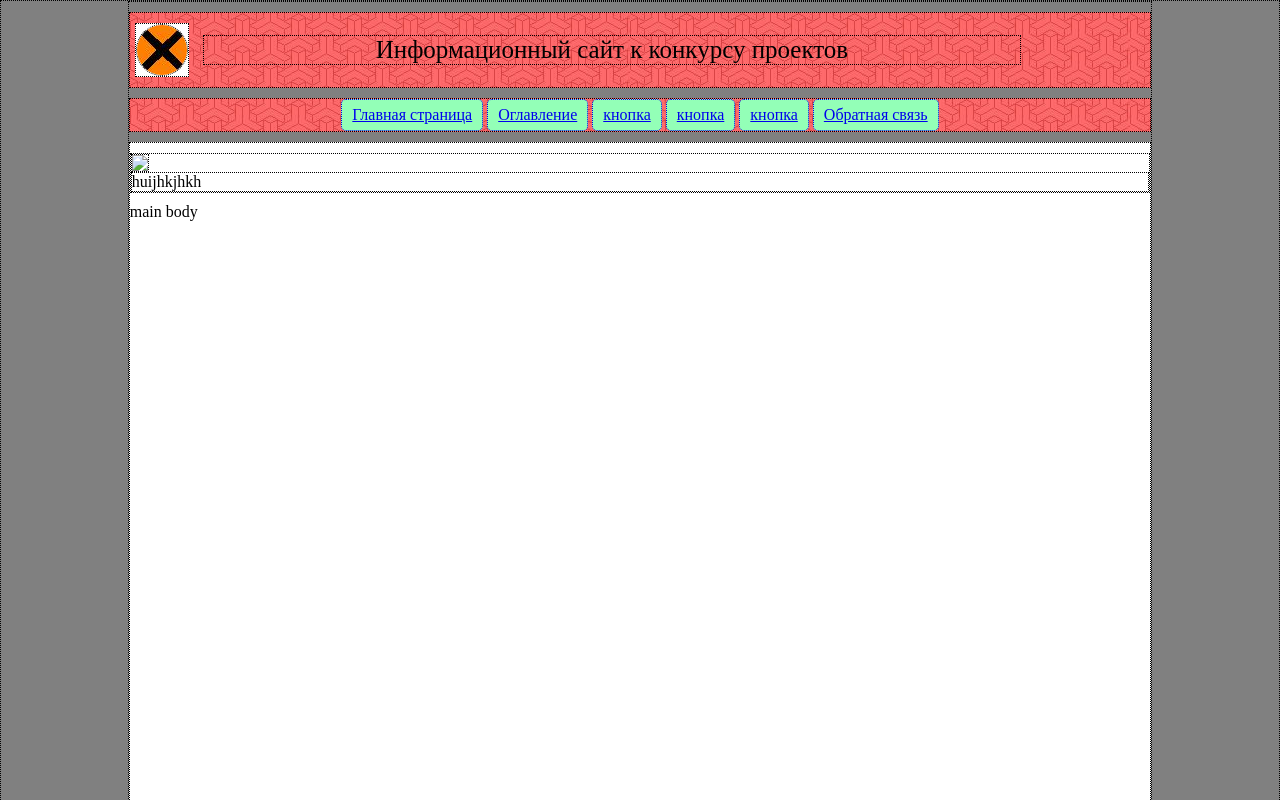
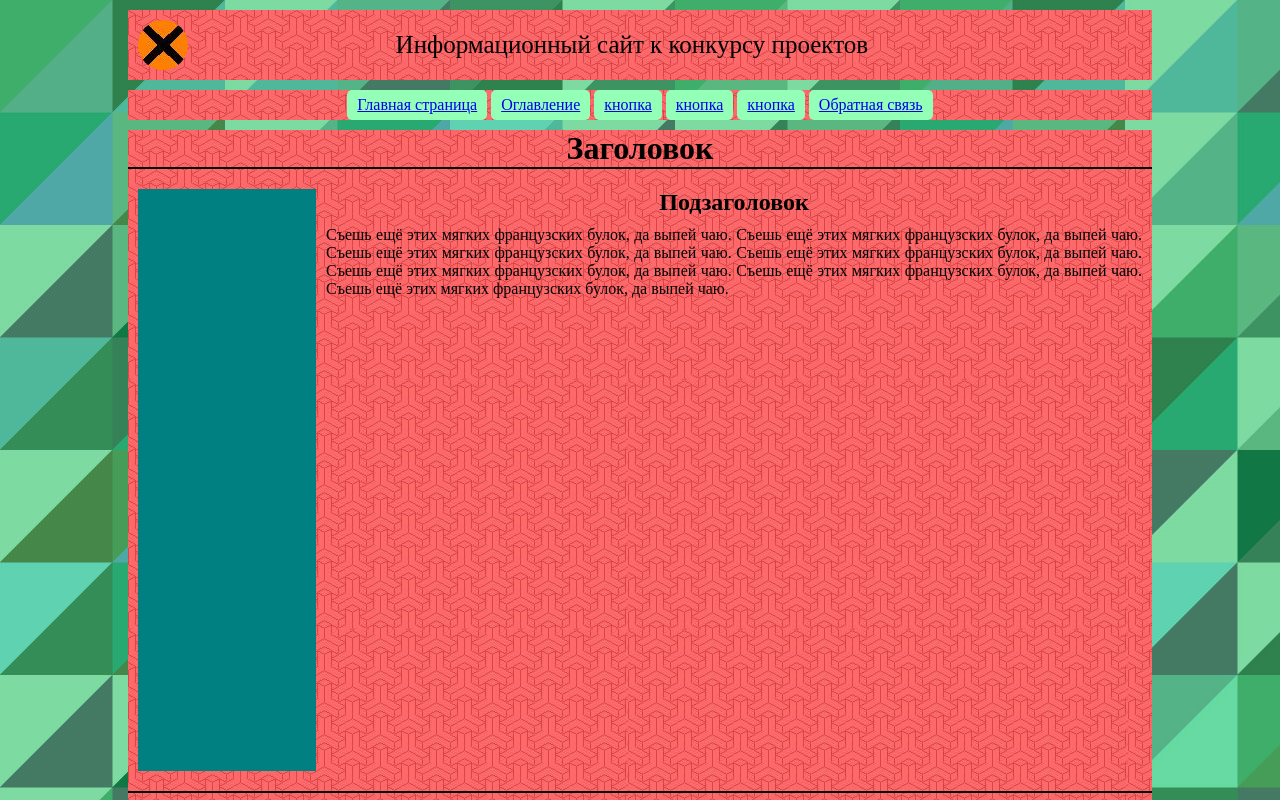
Before and after one commit to t1mz/orlenok-web-project, a plain HTML site: page index.html in a window 1280 px wide. Shown: the top 800 px of the page. Drawn offline with Linux system fonts and the light colour scheme.

Commit message:
Add files via upload

```diff
--- a/css/styles.css
+++ b/css/styles.css
@@ -1,35 +1,110 @@
-* {margin:0px; padding:0px; border:1px dotted;}
-body{	width:80%;
+* {/* Применяется ко всем объектам */
+    margin:0px;
+    padding:0px;
+    /*border:1px dotted;*/
+}
+body{
+    width:80%;
     margin-left:auto;
     margin-right:auto;
-      background: grey;
+    background: url(../img/system/bg.jpg);
     position:relative;
 }
-div {	margin-top:10px;
+div {
+    margin-top:10px;
     margin-bottom:10px;
-	background: white;}
-#header{background-image:url(../img/system/pattern-07.jpg);}
-#header div img {border-radius:50px;}
-#header div {	display: inline-block;
-		margin-left:5px;
-		margin-right:5px;
+    /*background:white;*/
+}
+#header{
+   background-image:url(../img/system/background-placeholder.jpg);
+}
+#header div img {
+    border-radius:50px;
+}
+#header div {
+    display: inline-block;
+    margin-left:10px;
+    margin-right:10px;
     vertical-align: middle;
+    background-color: transparent;
 }
-.head-name {width:80%;
+.head-name {
+    width:80%;
     text-align: center;
     background-color: transparent;
     font-size:25px;
+    position:relative;
+    left:1%;
 }
-#menu{	text-align: center;
-	background-image:url(../img/system/pattern-07.jpg);
+#menu {
+    text-align: center;
+    background-image:url(../img/system/background-placeholder.jpg);
 }
-.menu-btn{	display: inline-block;
-		margin:auto;
+.menu-btn {
+    display: inline-block;
     height:30px;
     line-height:30px; /*Для центровки текста по вертикали*/
     background:#93FFB7;
     border-radius:5px;
     padding:0px 10px;
 }
-#content{}
-#footer{}
+.menu-btn:hover {
+    display: inline-block;
+    height:30px;
+    line-height:30px; /*Для центровки текста по вертикали*/
+    background:#70C38C;
+    border-radius:5px;
+    padding:0px 10px;
+}
+#content{
+   background-image:url(../img/system/background-placeholder.jpg);
+}
+#content H1{
+    text-align:center;
+}
+#content H2{
+    text-align:center;
+}
+.post-cont{
+
+    padding-left:10px;
+    padding-right:10px;
+}
+.post-text{
+    text-align:justify;
+}
+.post-img-l{
+    float:left;
+    margin-left:10px;
+    margin-right:10px;
+}
+.post-img-r{
+    float:right;
+    margin-left:10px;
+    margin-right:10px;
+}
+.post-img-c{
+    margin-left:auto;
+    margin-right:auto;
+    width:65%;
+}
+.post{
+    overflow:auto;
+}
+.return-btn{
+  display:block;
+  width:20%;
+    margin:10px auto;
+    padding:5px;
+}
+#footer{
+  background-image:url(../img/system/background-placeholder.jpg);
+}
+#footer div {
+    background-color: transparent;
+     margin:5px;
+}
+#footer p {
+    text-align:right;
+    padding:5px;
+}
--- a/index.html
+++ b/index.html
@@ -4,7 +4,8 @@
 <TITLE>Конкурсный сайт</TITLE>
 </HEAD>
 <BODY>
-<div id="header">
+<div id="header" >
+<a name="Вверх"></a>
   <div><img src="img/system/logo.jpg"></div>
   <div class="head-name">Информационный сайт к конкурсу проектов</div>
 </div>
@@ -17,16 +18,50 @@
     <a href='pages/connect.html' class="menu-btn">Обратная связь</a>
 </div>
 <div id="content">
-<div>
-  <img src="test.jpg">
-  <p>huijhkjhkh</p>
-</div>
-main body
-<br><br><br><br><br><br><br><br><br><br><br><br><br><br><br><br><br><br><br><br><br><br><br><br><br><br><br><br><br><br><br><br><br><br><br><br><br><br><br><br><br><br><br><br><br><br><br><br><br><br><br><br><br><br><br><br><br><br><br><br><br><br><br><br><br>
+  <H1>Заголовок</H1>
+  <hr color="black">
+  <div class="post">
+    <div class="post-img-l">
+    <img src="img/system/vt-placeholder.jpg">
+    </div>
+    <div class="post-cont">
+      <h2>Подзаголовок</h2>
+      <div class="post-text">
+      <p>Cъешь ещё этих мягких французских булок, да выпей чаю. Cъешь ещё этих мягких французских булок, да выпей чаю. Cъешь ещё этих мягких французских булок, да выпей чаю. Cъешь ещё этих мягких французских булок, да выпей чаю. Cъешь ещё этих мягких французских булок, да выпей чаю. Cъешь ещё этих мягких французских булок, да выпей чаю. Cъешь ещё этих мягких французских булок, да выпей чаю. </p>
+      </div>
+    </div>
+  </div>
+  <hr color="black">
+   <div class="post">
+    <div class="post-img-r">
+    <img src="img/system/vt-placeholder.jpg">
+    </div>
+    <div class="post-cont">
+      <h2>Подзаголовок</h2>
+      <div class="post-text">
+      <p>Cъешь ещё этих мягких французских булок, да выпей чаю. Cъешь ещё этих мягких французских булок, да выпей чаю. Cъешь ещё этих мягких французских булок, да выпей чаю. Cъешь ещё этих мягких французских булок, да выпей чаю. Cъешь ещё этих мягких французских булок, да выпей чаю. Cъешь ещё этих мягких французских булок, да выпей чаю. Cъешь ещё этих мягких французских булок, да выпей чаю. </p>
+      </div>
+    </div>
+  </div>
+  <hr color="black">
+   <div class="post">
+
+    <div class="post-cont">
+      <h2>Подзаголовок</h2>
+      <div class="post-img-c">
+    <img src="img/system/img-placeholder.jpg">
+    </div>
+      <div class="post-text">
+      <p>Cъешь ещё этих мягких французских булок, да выпей чаю. Cъешь ещё этих мягких французских булок, да выпей чаю. Cъешь ещё этих мягких французских булок, да выпей чаю. Cъешь ещё этих мягких французских булок, да выпей чаю. Cъешь ещё этих мягких французских булок, да выпей чаю. Cъешь ещё этих мягких французских булок, да выпей чаю. Cъешь ещё этих мягких французских булок, да выпей чаю. </p>
+      </div>
+    </div>
+  </div>
+  <a href="#Вверх" class="return-btn">Вернуться наверх</a>
 </div>
 <div id="footer">
-footer
+<div>
+<p>Информация о сайте.</p>
+</div>
 </div>
 </BODY>
 </HTML>
-k
```
Also changed, not shown: img/system/background-placeholder.jpg (added), img/system/bg.jpg (added), img/system/hz-placeholder.jpg (added), img/system/img-placeholder.jpg (added), img/system/vt-placeholder.jpg (added). Lines whose indentation alone changed are shown as unchanged.
